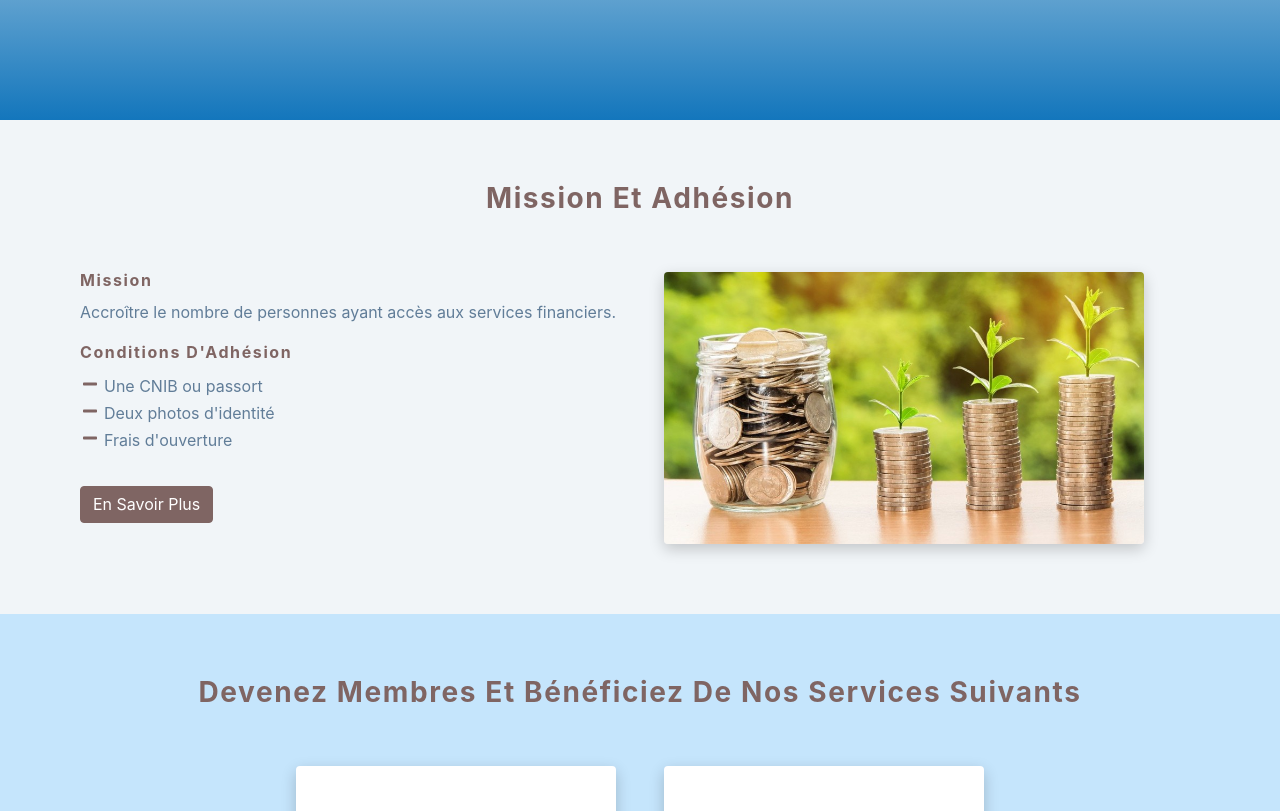
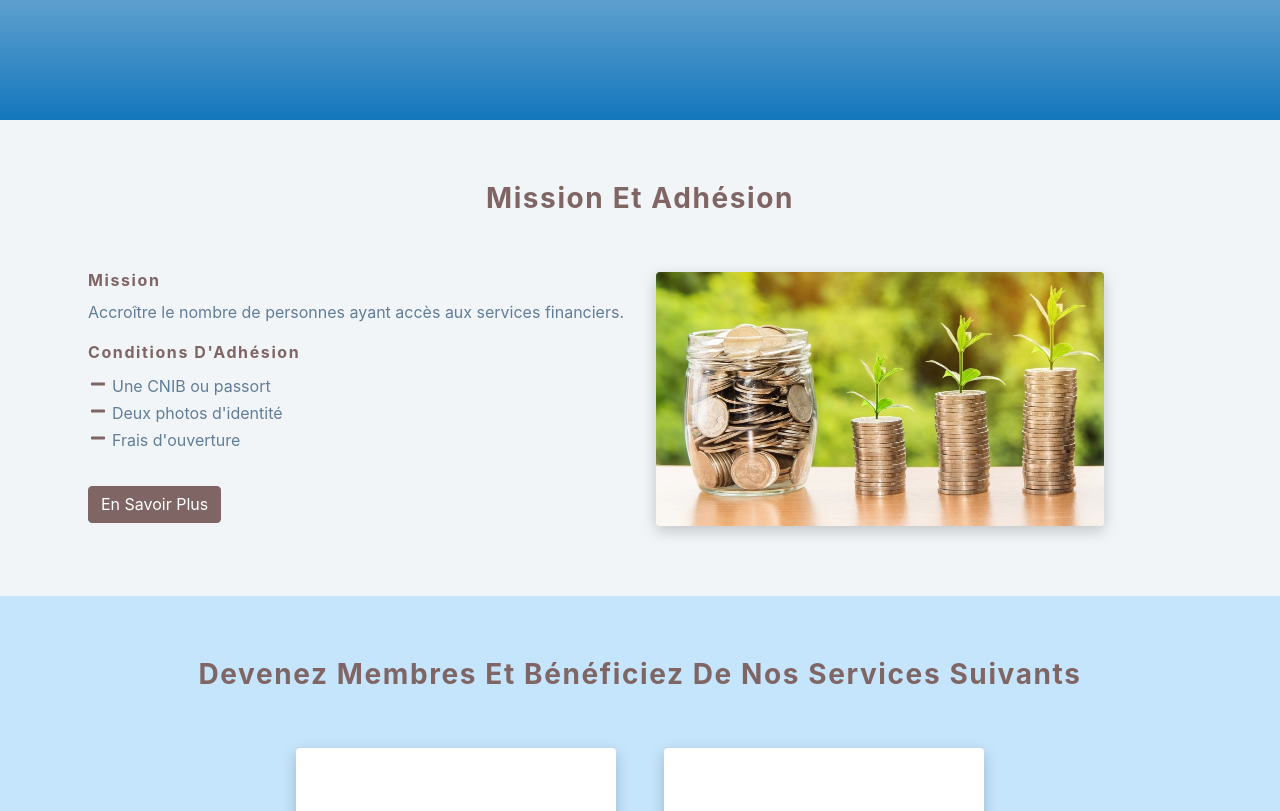
Before and after one commit to someziew/fasocred, a React (Create React App) app: page / in a window 1280 px wide. Shown: the part 680-1491 px from the top of the page. Built offline with nearby package versions, Linux system fonts and the light colour scheme.

Commit message:
made landing page mission section more responsive

```diff
--- a/src/index.css
+++ b/src/index.css
@@ -520,7 +520,9 @@ Stripe Styles
 .mission_join_body {
   display: grid;
   grid-template-columns: 1fr;
-  gap: 3rem;
+  gap: 2rem;
+  max-width: var(--max-width);
+  margin: 0rem 4rem;
 }
 
 .mission_join .btn {
@@ -553,7 +555,7 @@ Stripe Styles
 }
 
 .mission_photo {
-  max-width: 30rem;
+  max-width: 28rem;
   border-radius: var(--radius);
   box-shadow: var(--dark-shadow);
 }
@@ -561,6 +563,15 @@ Stripe Styles
 @media screen and (min-width: 900px) {
   .mission_join_body {
     grid-template-columns: 1fr 1fr;
+  }
+}
+
+@media screen and (min-width: 800px) {
+  .mission_join_body {
+    margin: 0rem 1rem;
+  }
+  .mission_join {
+    padding: 4rem 0rem;
   }
 }
 
```
